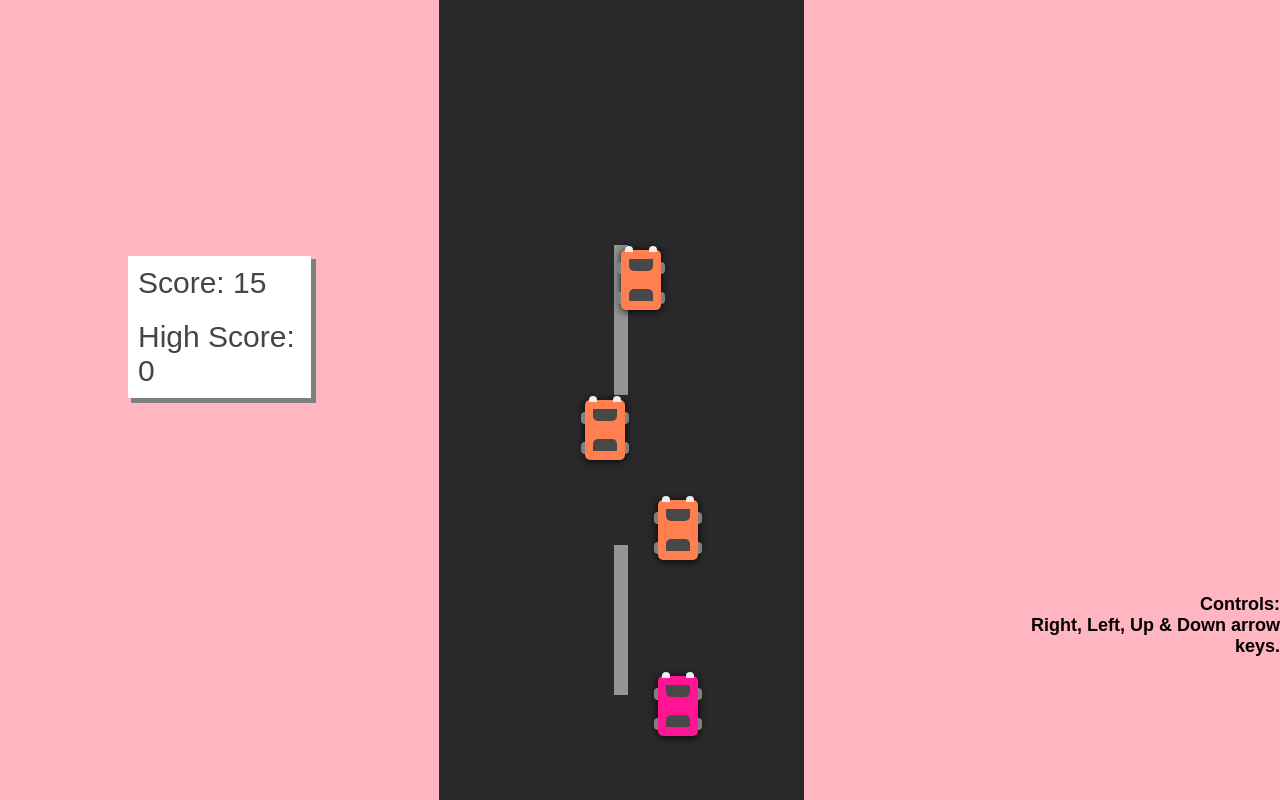
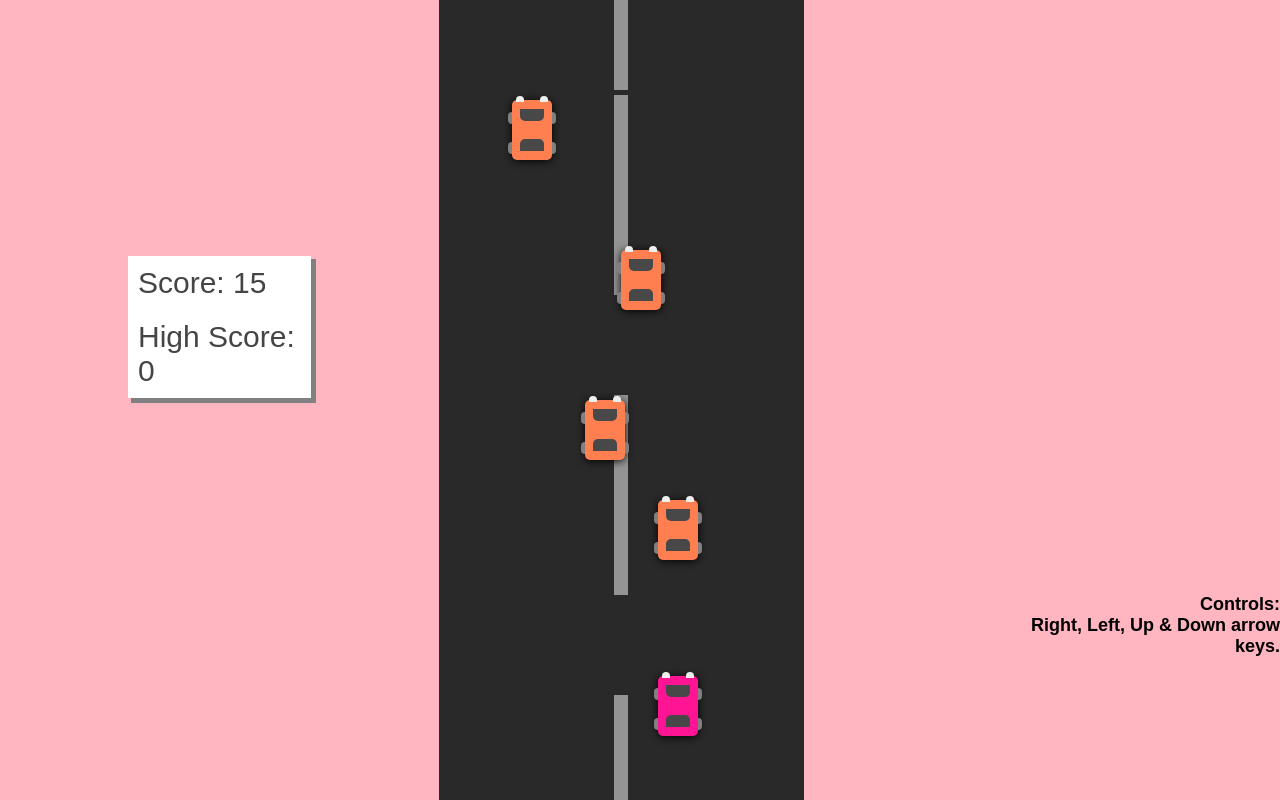
Before and after one commit to lerqa0/traffic-racer, a plain HTML site: page index.html in a window 1280 px wide. Drawn offline with nearby package versions, Linux system fonts and the light colour scheme.

Commit message:
fix: corrected collision detection issues

```diff
--- a/index.html
+++ b/index.html
@@ -19,6 +19,7 @@
         <div id="line1" class="line"></div>
         <div id="line2" class="line"></div>
         <div id="line3" class="line"></div>
+        <div id="line4" class="line"></div>
         <div id="car" class="car">
             <div class="front-glass"></div>
             <div class="back-glass"></div>
@@ -59,6 +60,16 @@
             <div class="back-tyre-l"></div>
             <div class="back-tyre-r"></div>
         </div>
+        <div id="car4" class="car">
+            <div class="front-glass"></div>
+            <div class="back-glass"></div>
+            <div class="front-light-l"></div>
+            <div class="front-light-r"></div>
+            <div class="front-tyre-l"></div>
+            <div class="front-tyre-r"></div>
+            <div class="back-tyre-l"></div>
+            <div class="back-tyre-r"></div>
+        </div>
         <div id="restart-div">
             <button id="restart">
                 Restart<br>
--- a/script.js
+++ b/script.js
@@ -7,9 +7,11 @@ $(function() {
     const car1 = $('#car1');
     const car2 = $('#car2');
     const car3 = $('#car3');
+    const car4 = $('#car4');
     const line1 = $('#line1');
     const line2 = $('#line2');
     const line3 = $('#line3');
+    const line4 = $('#line4');
     const restartDiv = $('#restart-div');
     const restartBtn = $('#restart');
     const score = $('#score');
@@ -104,7 +106,7 @@ $(function() {
     animId = requestAnimationFrame(repeat);
 
     function repeat() {
-        if (collision(car, car1) || collision(car, car2) || collision(car, car3)) {
+        if (collision(car, car1) || collision(car, car2) || collision(car, car3) || collision(car, car4)) {
             stopGame();
             return;
         }
@@ -121,10 +123,12 @@ $(function() {
         moveCarDown(car1);
         moveCarDown(car2);
         moveCarDown(car3);
+        moveCarDown(car4);
 
         moveLineDown(line1);
         moveLineDown(line2);
         moveLineDown(line3);
+        moveLineDown(line4);
 
         animId = requestAnimationFrame(repeat);
     }
--- a/style.css
+++ b/style.css
@@ -19,19 +19,22 @@ body {
 }
 .line{
     position: absolute;
-    height: 150px;
+    height: 200px;
     width: 4%;
     margin-left: 48%;
     background-color: rgba(255,255,255,0.5);
 }
 #line1{
-    top: -150px;
+    top: -300px;
 }
 #line2{
-    top: 150px;
+    top: 0;
 }
 #line3{
-    top: 450px;
+    top: 300px;
+}
+#line4{
+    top: 600px;
 }
 .car{
     position: absolute;
@@ -132,6 +135,11 @@ body {
     left: 50%;
     background-color: coral;
 }
+#car4{
+    top: -500px;
+    left: 20%;
+    background-color: coral;
+}
 #restart-div {
     position: absolute;
     height: 100%;
```
